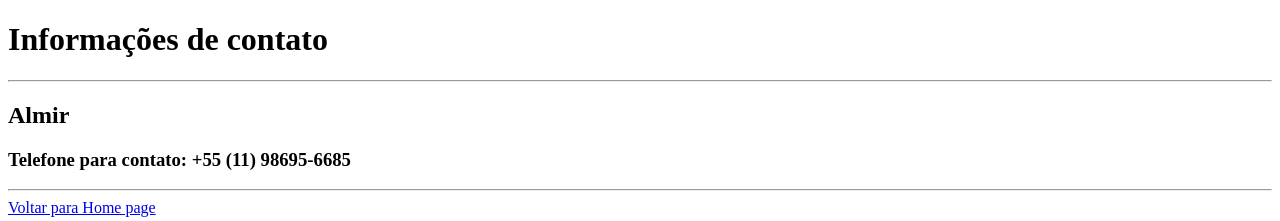
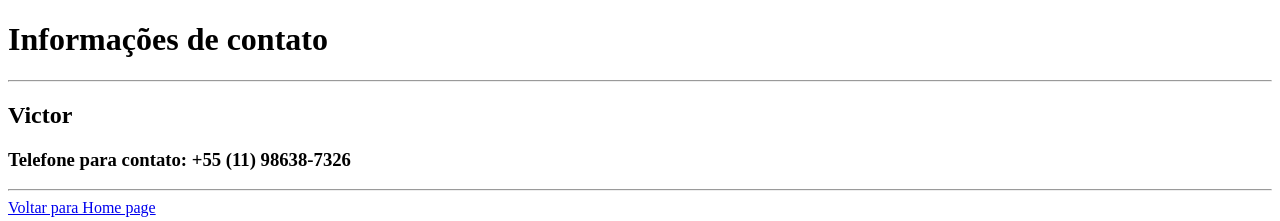
Before and after one commit to Victor2752/PrototipoSite, a Next.js app: page /contatos in a window 1280 px wide. Shown: the top 221 px of the page. Built offline with nearby package versions, Linux system fonts and the light colour scheme.

Commit message:
troca para meu numero de contato
estava com um numero de contato e troquei para o meu

```diff
--- a/pages/contatos.js
+++ b/pages/contatos.js
@@ -3,7 +3,7 @@ function Contato(props) {
         <div>
             <h1>Informações de contato</h1>
             <hr />
-            <h2>Almir</h2>
+            <h2>Victor</h2>
             <h3>Telefone para contato: {props.telefone}</h3>
             <hr />
             <a href="/">Voltar para Home page</a>
@@ -12,7 +12,7 @@ function Contato(props) {
 }
 
 export function getStaticProps(){
-    const telefone = '+55 (11) 98695-6685'
+    const telefone = '+55 (11) 98638-7326'
 
     return{
         props: {
```
